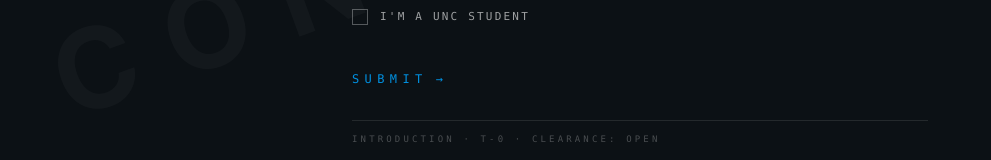
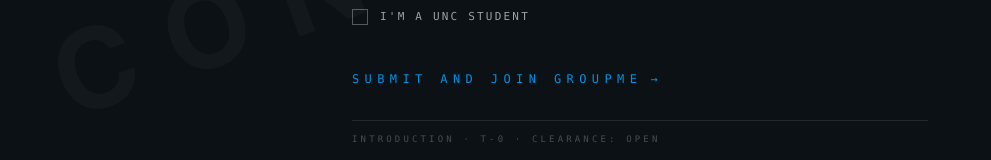
Before and after one commit to tminus0unc/tmineone, a Next.js app: page /introduce in a window 1280 px wide. Shown: the part 531-691 px from the top of the page, without its empty margins (0-991 px from the left). Built offline with nearby package versions, Linux system fonts and the light colour scheme; no server answers.

Commit message:
form fix

```diff
--- a/app/actions/submit.ts
+++ b/app/actions/submit.ts
@@ -21,12 +21,14 @@ export async function submitForm(formData: FormData) {
     const supabase = createSupabaseAdminClient();
 
     const record: {
+        source: string;
         first_name: string;
         last_name: string;
         email: string;
         linkedin?: string;
         is_unc_student?: boolean;
     } = {
+        source: "introduce",
         first_name: firstName,
         last_name: lastName,
         email,
@@ -35,7 +37,7 @@ export async function submitForm(formData: FormData) {
     if (linkedinField !== null) record.is_unc_student = isUncStudent;
 
     const { error } = await supabase
-        .from("contact_submissions")
+        .from("participants")
         .insert(record)
         .select();
 
--- a/app/actions/submitInvite.ts
+++ b/app/actions/submitInvite.ts
@@ -57,6 +57,7 @@ export async function submitInvite(formData: FormData) {
       referral_id: referralId,
       first_name: referredBy?.first_name ?? null,
       last_name: referredBy?.last_name ?? null,
+      is_unc_student: true,
     });
 
     if (participantsError) return { error: "Failed to save. Please try again." };
--- a/app/introduce/page.tsx
+++ b/app/introduce/page.tsx
@@ -1,12 +1,16 @@
 "use client";
 
-import { useEffect } from "react";
+import { Suspense, useEffect } from "react";
 import Link from "next/link";
+import { useSearchParams } from "next/navigation";
 import MouseSphere from "@/components/MouseSphere";
 import FolderWatermark from "@/components/FolderWatermark";
 import IntroForm from "@/components/IntroForm";
 
-export default function IntroducePage() {
+function IntroducePageInner() {
+  const searchParams = useSearchParams();
+  const from = searchParams.get("from") || "Challenge";
+
   useEffect(() => {
     document.title = "Introduce Yourself · T-0";
   }, []);
@@ -19,7 +23,7 @@ export default function IntroducePage() {
       <div className="relative z-[1] px-4 md:px-10 flex-1 flex flex-col min-h-0">
         <div className="pt-8 md:pt-10">
           <Link
-            href="/#Challenge"
+            href={`/#${from}`}
             className="font-mono text-[11px] uppercase tracking-[0.35em] text-white/40 hover:text-white/75 transition-colors duration-300"
           >
             ← Back
@@ -50,3 +54,11 @@ export default function IntroducePage() {
     </main>
   );
 }
+
+export default function IntroducePage() {
+  return (
+    <Suspense fallback={null}>
+      <IntroducePageInner />
+    </Suspense>
+  );
+}
--- a/components/IntroForm.tsx
+++ b/components/IntroForm.tsx
@@ -3,6 +3,8 @@
 import { useState } from "react";
 import Link from "next/link";
 import { submitForm } from "@/app/actions/submit";
+
+const GROUPME_INVITE_URL = process.env.NEXT_PUBLIC_GROUPME_URL;
 
 const ALLOWED_EMAIL = [
   /@gmail\.com$/i,
@@ -51,6 +53,9 @@ export default function IntroForm() {
     } else {
       setStatus("success");
       (e.target as HTMLFormElement).reset();
+      if (GROUPME_INVITE_URL) {
+        window.open(GROUPME_INVITE_URL, "_blank", "noopener,noreferrer");
+      }
     }
   }
 
@@ -69,6 +74,22 @@ export default function IntroForm() {
         <p className="font-mono text-[11px] tracking-[0.35em] uppercase text-foreground/70">
           ✓ Thanks for introducing yourself.
         </p>
+        {GROUPME_INVITE_URL && (
+          <a
+            href={GROUPME_INVITE_URL}
+            target="_blank"
+            rel="noopener noreferrer"
+            className="
+              group relative inline-flex items-center gap-2 w-fit
+              font-mono text-[12px] uppercase tracking-[0.45em] text-foreground
+              pb-1 transition-colors duration-300 hover:text-white
+            "
+          >
+            <span>Join GroupMe</span>
+            <span className="transition-transform duration-300 group-hover:translate-x-1">→</span>
+            <span className="absolute left-0 -bottom-0 h-px w-0 bg-foreground transition-all duration-300 group-hover:w-full" />
+          </a>
+        )}
         <Link
           href="/#Challenge"
           className="
@@ -189,7 +210,13 @@ export default function IntroForm() {
             disabled:opacity-30 disabled:cursor-not-allowed
           "
         >
-          <span>{status === "loading" ? "Sending" : "Submit"}</span>
+          <span>
+            {status === "loading"
+              ? "Sending"
+              : GROUPME_INVITE_URL
+                ? "Submit and join GroupMe"
+                : "Submit"}
+          </span>
           <span className="transition-transform duration-300 group-hover:translate-x-1">→</span>
           <span className="absolute left-0 -bottom-0 h-px w-0 bg-foreground transition-all duration-300 group-hover:w-full" />
         </button>
--- a/components/tabs/ChallengeTab.tsx
+++ b/components/tabs/ChallengeTab.tsx
@@ -30,7 +30,7 @@ export default function ChallengeTab({ totalTabs }: { totalTabs: number }) {
 
           <div className="pt-1">
             <Link
-              href="/introduce"
+              href="/introduce?from=Challenge"
               className="
                 group relative inline-flex items-center gap-2.5
                 border border-foreground text-foreground
--- a/components/tabs/CommunityTab.tsx
+++ b/components/tabs/CommunityTab.tsx
@@ -7,7 +7,7 @@ export default function CommunityTab({ totalTabs }: { totalTabs: number }) {
     <FolderSection title="Community" index={10} color="bg-background" tab={10} totalTabs={totalTabs}>
       <div className="relative flex-1 -mx-4 md:-mx-10 overflow-hidden">
         <img
-          src="/assets/t-0%20team%20photo.JPG"
+          src="/assets/t-0-team-photo.jpg"
           alt="The T-0 team"
           className="absolute inset-0 w-full h-full object-cover object-center"
           style={{ filter: "brightness(0.7) contrast(1.05) saturate(0.82)" }}
```
